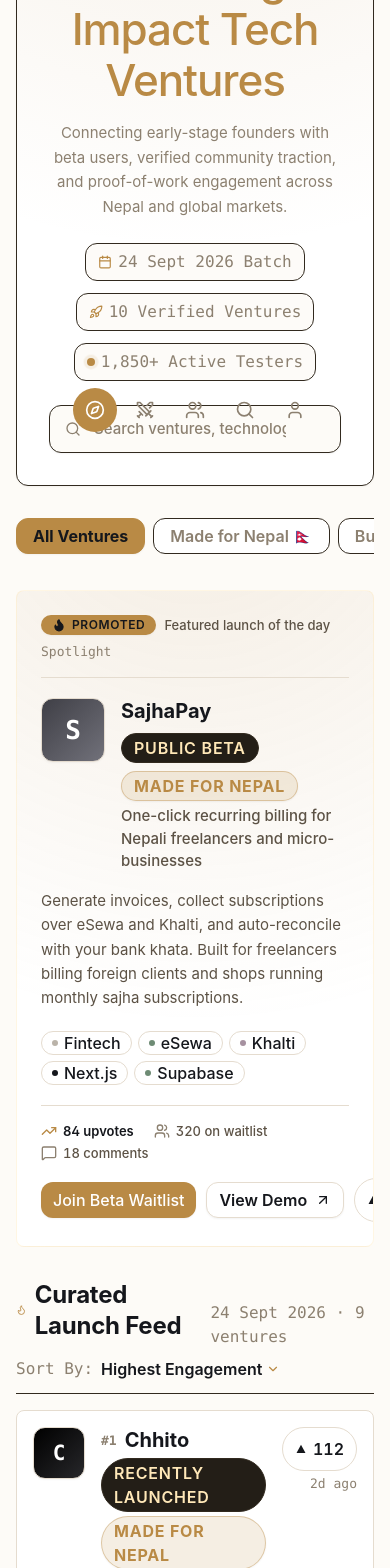
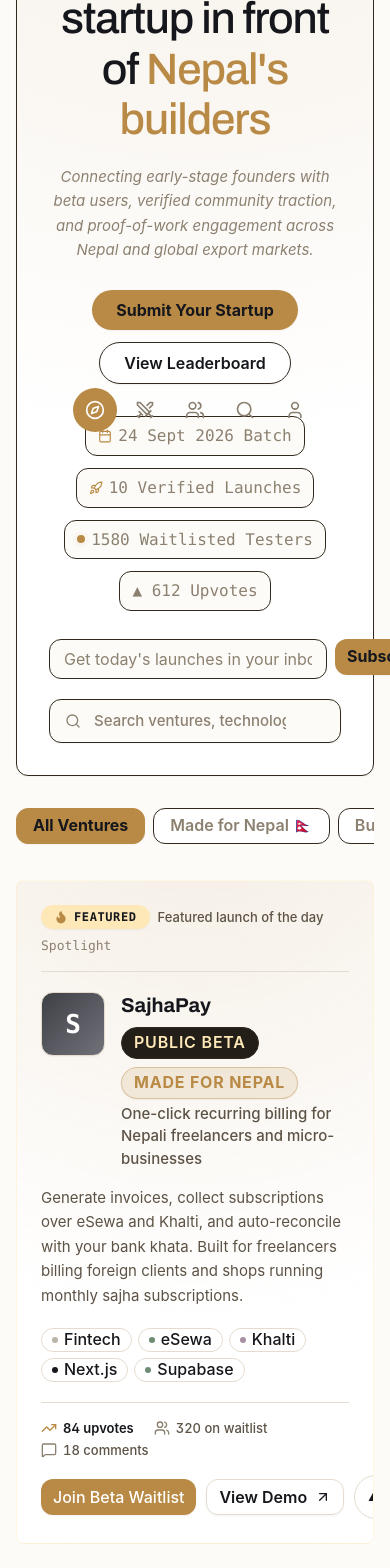
Before and after one commit to tentorProduction/WeFounders, a Next.js app: page / in a window 390 px wide. Shown: the part 380-1948 px from the top of the page. Built offline with nearby package versions, Linux system fonts and the light colour scheme; no server answers; the database is empty.

Commit message:
feat(auralis): complete WeFounders x Auralis Clean Paper Workflow rebuild with Archivo/Instrument/Mono fonts, email digest, live queue position, and #B98A45 palette

```diff
--- a/actions/collab.ts
+++ b/actions/collab.ts
@@ -75,7 +75,7 @@
     authorId: viewer.userId,
     authorName: viewer.backendConfigured
       ? "Founder"
-      : "Wefounder builder (demo)",
+      : "WeFounders builder (demo)",
   });
 
   revalidatePath("/collab");
--- a/app/globals.css
+++ b/app/globals.css
@@ -105,9 +105,22 @@
   }
 
   body {
-    @apply bg-background text-foreground font-sans antialiased;
+    @apply bg-background text-foreground antialiased;
+    font-family: var(--font-instrument), Georgia, serif;
+    font-size: 16px;
+    line-height: 1.6;
     font-feature-settings: "cv02", "ss01";
     text-rendering: optimizeLegibility;
+  }
+
+  h1, h2, h3, h4, h5, h6, .font-display {
+    font-family: var(--font-archivo), sans-serif;
+    font-weight: 500;
+    line-height: 1.04;
+  }
+
+  .font-mono, kbd, code, .font-mono-label {
+    font-family: var(--font-ibm-mono), monospace;
   }
 
   ::selection {
--- a/app/layout.tsx
+++ b/app/layout.tsx
@@ -1,6 +1,5 @@
 import type { Metadata, Viewport } from "next";
-import { GeistSans } from "geist/font/sans";
-import { GeistMono } from "geist/font/mono";
+import { Archivo, Instrument_Serif, IBM_Plex_Mono } from "next/font/google";
 
 import { AnnouncementBanner } from "@/components/layout/announcement-banner";
 import { MobileNav } from "@/components/layout/mobile-nav";
@@ -11,6 +10,24 @@
 
 import "./globals.css";
 
+const archivo = Archivo({
+  subsets: ["latin"],
+  weight: ["500", "600", "700"],
+  variable: "--font-archivo",
+});
+
+const instrumentSerif = Instrument_Serif({
+  subsets: ["latin"],
+  weight: ["400"],
+  variable: "--font-instrument",
+});
+
+const ibmPlexMono = IBM_Plex_Mono({
+  subsets: ["latin"],
+  weight: ["500", "600"],
+  variable: "--font-ibm-mono",
+});
+
 const siteUrl = process.env.NEXT_PUBLIC_SITE_URL || "https://www.wefounders.dev";
 
 export const metadata: Metadata = {
@@ -20,7 +37,7 @@
     template: "%s · WeFounders",
   },
   description:
-    "WeFounders is Nepal's premiere launchpad for world-class startups. Discover new products, get early beta users, upvote, and track local founder bounties.",
+    "WeFounders is Nepal's launchpad for world-class startups. Discover new products, get early beta users, upvote, and track local founder bounties.",
   keywords: [
     "WeFounders",
     "Nepal startups",
@@ -51,7 +68,7 @@
     card: "summary_large_image",
     title: "WeFounders — Nepal's Startup Launch & Beta Platform",
     description:
-      "Nepal's premiere launchpad for world-class startups. Discover, upvote, and launch tech products.",
+      "Nepal's launchpad for world-class startups. Discover, upvote, and launch tech products.",
     creator: "@wefounders_dev",
   },
   robots: {
@@ -70,7 +87,7 @@
 export const viewport: Viewport = {
   themeColor: [
     { media: "(prefers-color-scheme: light)", color: "#FFFFFF" },
-    { media: "(prefers-color-scheme: dark)", color: "#09090B" },
+    { media: "(prefers-color-scheme: dark)", color: "#15171C" },
   ],
 };
 
@@ -112,7 +129,7 @@
     <html
       lang="en"
       suppressHydrationWarning
-      className={`${GeistSans.variable} ${GeistMono.variable}`}
+      className={`${archivo.variable} ${instrumentSerif.variable} ${ibmPlexMono.variable}`}
     >
       <head>
         <script
--- a/components/collab/collab-card.tsx
+++ b/components/collab/collab-card.tsx
@@ -73,7 +73,7 @@
       <h3 className="mt-2 text-h3 font-bold text-foreground leading-snug">{post.title}</h3>
 
       <p className="mt-1 text-caption text-muted-foreground">
-        by {post.author_name ?? "Wefounder builder"}
+        by {post.author_name ?? "WeFounders builder"}
         {post.startup_slug ? (
           <>
             {" · "}
--- a/components/layout/announcement-banner.tsx
+++ b/components/layout/announcement-banner.tsx
@@ -10,7 +10,7 @@
       <div className="mx-auto flex w-full max-w-6xl flex-wrap items-center justify-center gap-x-2 gap-y-0.5 px-4 py-1.5 text-center text-caption font-mono">
         <span className="inline-flex items-center gap-1.5 font-medium">
           <Sparkles className="h-3.5 w-3.5 fill-current" aria-hidden />
-          Wefounder.dev v1.0 is live — High-Contrast Beta Launchpad
+          WeFounders.dev v1.0 is live — Nepal&apos;s Startup Launch &amp; Beta Platform
         </span>
         <span aria-hidden className="hidden opacity-50 sm:inline">
           ·
--- a/components/layout/site-header.tsx
+++ b/components/layout/site-header.tsx
@@ -1,7 +1,8 @@
 "use client";
 
+import { useEffect, useState } from "react";
 import Link from "next/link";
-import { Plus, Trophy, Swords, Users, Search, Info, Award } from "lucide-react";
+import { Plus, Search } from "lucide-react";
 
 import { ThemeToggle } from "@/components/theme-toggle";
 import { Badge } from "@/components/ui/badge";
@@ -9,19 +10,40 @@
 import { UserButton } from "@/components/auth/user-button";
 
 const NAV_LINKS = [
-  { href: "/", label: "Launches", icon: Trophy, badge: null },
-  { href: "/leaderboard", label: "Leaderboard", icon: Award, badge: null },
-  { href: "/quests", label: "Quests", icon: Swords, badge: "NPR Bounties" },
-  { href: "/collab", label: "Community", icon: Users, badge: null },
-  { href: "/about", label: "About", icon: Info, badge: null },
+  { href: "/", label: "Launches" },
+  { href: "/leaderboard", label: "Leaderboard" },
+  { href: "/submit", label: "Submit" },
+  { href: "/about", label: "About" },
 ] as const;
 
 /**
  * Auralis Clean Paper Workflow — Header Navigation Component
  */
 export function SiteHeader() {
+  const [scrollProgress, setScrollProgress] = useState(0);
+
+  useEffect(() => {
+    function handleScroll() {
+      const totalScroll = document.documentElement.scrollHeight - window.innerHeight;
+      if (totalScroll > 0) {
+        setScrollProgress((window.scrollY / totalScroll) * 100);
+      }
+    }
+    window.addEventListener("scroll", handleScroll, { passive: true });
+    return () => window.removeEventListener("scroll", handleScroll);
+  }, []);
+
   return (
     <header className="material-header sticky top-0 z-40 w-full border-b border-[#322A1F]/60">
+      {/* Scroll Progress Bar */}
+      <div
+        className="h-0.5 bg-[#FFE8B8] transition-all duration-75"
+        style={{ width: `${scrollProgress}%` }}
+        role="progressbar"
+        aria-valuenow={scrollProgress}
+        aria-valuemin={0}
+        aria-valuemax={100}
+      />
       <div className="site-container flex h-16 items-center justify-between gap-4">
         {/* Left: Brand Logo & Live Indicator */}
         <div className="flex items-center gap-3">
@@ -43,35 +65,26 @@
           </Link>
 
           {/* Live Visitor Indicator */}
-          <div className="hidden xl:flex items-center gap-1.5 rounded-full bg-[#322A1F]/80 px-2.5 py-0.5 text-tiny font-medium text-[#FFE8B8] border border-[#B98A45]/30">
+          <div className="hidden xl:flex items-center gap-1.5 rounded-full bg-[#322A1F]/80 px-2.5 py-0.5 text-tiny font-mono font-medium text-[#FFE8B8] border border-[#B98A45]/30">
             <span className="relative flex h-2 w-2">
               <span className="animate-ping absolute inline-flex h-full w-full rounded-full bg-[#B98A45] opacity-75"></span>
               <span className="relative inline-flex rounded-full h-2 w-2 bg-[#B98A45]"></span>
             </span>
-            <span>Live Nepal Venture Hub</span>
+            <span>Nepal Launchpad</span>
           </div>
         </div>
 
         {/* Center: Navigation Links */}
         <nav aria-label="Main navigation" className="hidden items-center gap-1 lg:flex">
-          {NAV_LINKS.map((link) => {
-            const Icon = link.icon;
-            return (
+          {NAV_LINKS.map((link) => (
             <Link
               key={link.href}
               href={link.href}
-                className="press-scale inline-flex items-center gap-1.5 rounded-lg px-3 py-1.5 text-caption font-semibold text-muted-foreground transition-all hover:bg-secondary hover:text-foreground"
+              className="press-scale inline-flex items-center gap-1.5 rounded-lg px-3.5 py-1.5 text-caption font-mono uppercase tracking-wider font-semibold text-muted-foreground transition-all hover:bg-secondary hover:text-foreground"
             >
-                <Icon className="h-3.5 w-3.5 text-[#B98A45]" />
               <span>{link.label}</span>
-                {link.badge && (
-                  <span className="rounded-full bg-[#B98A45]/20 px-2 py-0.5 text-[10px] font-bold text-[#B98A45]">
-                    {link.badge}
-                  </span>
-                )}
             </Link>
-            );
-          })}
+          ))}
         </nav>
 
         {/* Right: Search CTA + Auth + Launch Product */}
@@ -94,7 +107,7 @@
           <Button
             asChild
             size="sm"
-            className="hidden sm:inline-flex bg-[#B98A45] text-[#15171C] hover:bg-[#B98A45]/90 font-bold shadow-sm rounded-lg px-4"
+            className="hidden sm:inline-flex bg-[#B98A45] text-[#15171C] hover:bg-[#B98A45]/90 font-bold shadow-sm rounded-full px-5"
           >
             <Link href="/submit">
               <Plus className="h-4 w-4 mr-1" aria-hidden />
@@ -103,7 +116,7 @@
           </Button>
 
           {/* Mobile Icon CTA */}
-          <Button asChild size="icon" className="sm:hidden bg-[#B98A45] text-[#15171C] rounded-lg">
+          <Button asChild size="icon" className="sm:hidden bg-[#B98A45] text-[#15171C] rounded-full">
             <Link href="/submit" aria-label="Submit your startup">
               <Plus className="h-4 w-4" aria-hidden />
             </Link>
--- a/components/startups/discovery-feed.tsx
+++ b/components/startups/discovery-feed.tsx
@@ -1,7 +1,7 @@
 "use client";
 
 import { useMemo, useState } from "react";
-import { Search, X, ChevronDown, Rocket, Calendar, Flame, Award } from "lucide-react";
+import { Search, X, Rocket, Calendar, Flame, Award } from "lucide-react";
 
 import { cn } from "@/lib/utils";
 import type { StartupWithTags } from "@/types/database";
@@ -85,8 +85,21 @@
   const [query, setQuery] = useState("");
   const [filter, setFilter] = useState<FeedFilter>("all");
   const [activeTag, setActiveTag] = useState<TagPillTag | null>(null);
-  const [sortBy, setSortBy] = useState<"popular" | "newest">("popular");
+  const [sortBy, setSortBy] = useState<"popular" | "newest" | "waitlist">("popular");
+  const [digestEmail, setDigestEmail] = useState("");
+  const [digestSubscribed, setDigestSubscribed] = useState(false);
+
   const { getUpvote, toggleUpvote } = useOptimisticUpvotes();
+
+  const totalWaitlistCount = useMemo(
+    () => startups.reduce((sum, s) => sum + s.waitlist_count, 0),
+    [startups]
+  );
+
+  const totalUpvotesCount = useMemo(
+    () => startups.reduce((sum, s) => sum + s.upvotes_count, 0),
+    [startups]
+  );
 
   const results = useMemo(
     () =>
@@ -109,8 +122,15 @@
     const list = results.filter((startup) => startup.id !== featured?.id);
     if (sortBy === "popular") {
       return [...list].sort((a, b) => b.upvotes_count - a.upvotes_count);
+    } else if (sortBy === "waitlist") {
+      return [...list].sort((a, b) => b.waitlist_count - a.waitlist_count);
+    } else {
+      return [...list].sort(
+        (a, b) =>
+          new Date(b.launch_date ?? b.created_at).getTime() -
+          new Date(a.launch_date ?? a.created_at).getTime()
+      );
     }
-    return list;
   }, [results, featured, sortBy]);
 
   const hasFilters = filter !== "all" || query.trim() !== "" || activeTag !== null;
@@ -125,37 +145,61 @@
     setActiveTag((current) => (current?.slug === tag.slug ? null : tag));
   }
 
+  function handleDigestSubmit(e: React.FormEvent) {
+    e.preventDefault();
+    if (digestEmail.trim()) {
+      setDigestSubscribed(true);
+    }
+  }
+
   return (
     <div className="space-y-8">
       {/* Auralis Clean Paper Workflow — Hero Section */}
       <section className="relative rounded-lg border border-[#322A1F] bg-card p-8 sm:p-12 shadow-sm text-center godly-bg-glow">
-        <div className="relative z-10 space-y-4">
-          {/* Badge */}
-          <div className="inline-flex items-center gap-2 rounded-full border border-[#B98A45]/30 bg-[#322A1F]/60 px-3.5 py-1 text-tiny font-mono font-bold text-[#FFE8B8]">
+        <div className="relative z-10 space-y-5">
+          {/* Mono Eyebrow */}
+          <div className="inline-flex items-center gap-2 rounded-full border border-[#B98A45]/40 bg-[#322A1F]/80 px-3.5 py-1 text-tiny font-mono font-bold uppercase tracking-widest text-[#FFE8B8]">
             <Award className="h-3.5 w-3.5 text-[#B98A45]" />
-            <span>Nepal Premier Startup Launch &amp; Discovery Hub</span>
+            <span>NEPAL&apos;S STARTUP LAUNCH PLATFORM</span>
           </div>
 
-          {/* Main Title */}
-          <h1 className="mx-auto max-w-3xl text-display font-medium tracking-tight text-foreground sm:text-display">
-            Build and Launch <span className="text-[#B98A45]">High-Impact Tech Ventures</span>
+          {/* Archivo Display Headline */}
+          <h1 className="mx-auto max-w-4xl text-display font-medium tracking-tight text-foreground sm:text-display">
+            Launch your startup in front of <span className="text-[#B98A45]">Nepal&apos;s builders</span>
           </h1>
 
-          {/* Subtitle */}
-          <p className="mx-auto max-w-xl text-body text-muted-foreground leading-relaxed">
-            Connecting early-stage founders with beta users, verified community traction, and proof-of-work engagement across Nepal and global markets.
+          {/* Instrument Serif Subhead */}
+          <p className="mx-auto max-w-2xl text-body text-muted-foreground leading-relaxed italic">
+            Connecting early-stage founders with beta users, verified community traction, and proof-of-work engagement across Nepal and global export markets.
           </p>
 
-          {/* Stats Ticker Bar */}
-          <div className="pt-2 flex flex-wrap items-center justify-center gap-3 text-tiny font-mono text-muted-foreground">
+          {/* Primary Gold Pill CTA + Secondary Outline CTA */}
+          <div className="flex flex-wrap items-center justify-center gap-3 pt-2">
+            <Button
+              asChild
+              className="bg-[#B98A45] text-[#15171C] hover:bg-[#B98A45]/90 font-bold rounded-full px-6 py-5"
+            >
+              <a href="/submit">Submit Your Startup</a>
+            </Button>
+            <Button
+              asChild
+              variant="outline"
+              className="border-[#322A1F] text-foreground hover:bg-secondary rounded-full px-6 py-5"
+            >
+              <a href="/leaderboard">View Leaderboard</a>
+            </Button>
+          </div>
+
+          {/* Real Verified Stats Ticker Bar */}
+          <div className="pt-3 flex flex-wrap items-center justify-center gap-3 text-tiny font-mono text-muted-foreground">
             <div className="flex items-center gap-1.5 rounded-lg border border-[#322A1F] bg-background/80 px-3 py-1.5">
               <Calendar className="h-3.5 w-3.5 text-[#B98A45]" />
-              <span>{batchDate} Batch</span>
+              <span><time dateTime={new Date().toISOString()}>{batchDate}</time> Batch</span>
             </div>
 
             <div className="flex items-center gap-1.5 rounded-lg border border-[#322A1F] bg-background/80 px-3 py-1.5">
               <Rocket className="h-3.5 w-3.5 text-[#B98A45]" />
-              <span>{startups.length} Verified Ventures</span>
+              <span>{startups.length} Verified Launches</span>
             </div>
 
             <div className="flex items-center gap-1.5 rounded-lg border border-[#322A1F] bg-background/80 px-3 py-1.5">
@@ -163,12 +207,39 @@
                 <span className="animate-ping absolute inline-flex h-full w-full rounded-full bg-[#B98A45] opacity-75"></span>
                 <span className="relative inline-flex rounded-full h-2 w-2 bg-[#B98A45]"></span>
               </span>
-              <span>1,850+ Active Testers</span>
+              <span>{totalWaitlistCount} Waitlisted Testers</span>
+            </div>
+
+            <div className="flex items-center gap-1.5 rounded-lg border border-[#322A1F] bg-background/80 px-3 py-1.5">
+              <span>▲ {totalUpvotesCount} Upvotes</span>
             </div>
           </div>
 
+          {/* Digest Email Capture Above the Fold */}
+          <div className="mx-auto mt-4 max-w-md pt-2">
+            {digestSubscribed ? (
+              <div className="rounded-lg border border-[#B98A45]/40 bg-[#B98A45]/15 p-3 text-caption font-medium text-[#FFE8B8]">
+                ✓ You&apos;re subscribed to daily WeFounders launches!
+              </div>
+            ) : (
+              <form onSubmit={handleDigestSubmit} className="flex gap-2">
+                <input
+                  type="email"
+                  required
+                  value={digestEmail}
+                  onChange={(e) => setDigestEmail(e.target.value)}
+                  placeholder="Get today's launches in your inbox…"
+                  className="h-10 flex-1 rounded-lg border border-[#322A1F] bg-background px-3.5 text-caption placeholder:text-muted-foreground focus:outline-none focus:ring-2 focus:ring-[#B98A45]"
+                />
+                <Button type="submit" size="sm" className="bg-[#B98A45] text-[#15171C] font-bold rounded-lg shrink-0">
+                  Subscribe
+                </Button>
+              </form>
+            )}
+          </div>
+
           {/* Search Input Bar */}
-          <div className="relative mx-auto mt-6 max-w-xl">
+          <div className="relative mx-auto mt-4 max-w-xl">
             <Search
               className="pointer-events-none absolute left-4 top-1/2 h-4 w-4 -translate-y-1/2 text-muted-foreground"
               aria-hidden
@@ -179,7 +250,7 @@
               onChange={(event) => setQuery(event.target.value)}
               placeholder="Search ventures, technologies, eSewa, AI copilots…"
               aria-label="Search ventures"
-              className="h-12 w-full rounded-lg border border-[#322A1F] bg-background pl-11 pr-10 text-body font-medium shadow-sm transition-all placeholder:text-muted-foreground focus-visible:outline-none focus-visible:ring-2 focus-visible:ring-[#B98A45]"
+              className="h-11 w-full rounded-lg border border-[#322A1F] bg-background pl-11 pr-10 text-body font-medium shadow-sm transition-all placeholder:text-muted-foreground focus-visible:outline-none focus-visible:ring-2 focus-visible:ring-[#B98A45]"
             />
             {query && (
               <button
@@ -249,23 +320,25 @@
         <div className="flex flex-wrap items-baseline justify-between gap-2 border-b border-[#322A1F] pb-3">
           <div className="flex items-baseline gap-3">
             <h2 className="text-heading font-bold text-foreground flex items-center gap-2">
-              <Flame className="h-4 w-4 text-[#B98A45]" /> Curated Launch Feed
+              <Flame className="h-4 w-4 text-[#B98A45]" /> Today&apos;s Launches
             </h2>
             <span className="text-caption text-muted-foreground font-mono">
-              {batchDate} · {feed.length} {feed.length === 1 ? "venture" : "ventures"}{hasFilters && " filtered"}
+              <time dateTime={new Date().toISOString()}>{batchDate}</time> · {feed.length} {feed.length === 1 ? "venture" : "ventures"}{hasFilters && " filtered"}
             </span>
           </div>
 
-          <div className="flex items-center gap-2">
-            <span className="text-caption text-muted-foreground font-mono">Sort By:</span>
-            <button
-              type="button"
-              onClick={() => setSortBy(sortBy === "popular" ? "newest" : "popular")}
-              className="inline-flex items-center gap-1 text-caption font-semibold text-foreground hover:text-[#B98A45] focus:outline-none"
+          {/* Working Real Sort Dropdown */}
+          <div className="flex items-center gap-2 font-mono text-tiny">
+            <span className="text-muted-foreground uppercase">Sort:</span>
+            <select
+              value={sortBy}
+              onChange={(e) => setSortBy(e.target.value as "popular" | "newest" | "waitlist")}
+              className="rounded-lg border border-[#322A1F] bg-background px-3 py-1.5 text-caption font-semibold text-foreground focus:outline-none focus:ring-1 focus:ring-[#B98A45]"
             >
-              {sortBy === "popular" ? "Highest Engagement" : "Chronological"}
-              <ChevronDown className="h-3.5 w-3.5 text-[#B98A45]" />
-            </button>
+              <option value="popular">Top Upvoted</option>
+              <option value="newest">Chronological</option>
+              <option value="waitlist">Most Waitlisted</option>
+            </select>
           </div>
         </div>
 
--- a/components/startups/featured-spotlight.tsx
+++ b/components/startups/featured-spotlight.tsx
@@ -40,9 +40,9 @@
       {/* Top Meta Header Bar */}
       <div className="flex flex-wrap items-center justify-between gap-2 border-b border-border pb-4 mb-5">
         <div className="flex items-center gap-2">
-          <Badge className="gap-1.5 bg-primary text-primary-foreground font-semibold text-badge uppercase tracking-wider px-2.5 py-0.5">
-            <Flame className="h-3.5 w-3.5 fill-current" aria-hidden />
-            Promoted
+          <Badge className="gap-1.5 bg-[#FFE8B8] text-[#15171C] font-mono font-bold text-badge uppercase tracking-wider px-3 py-1 rounded-full shadow-xs">
+            <Flame className="h-3.5 w-3.5 fill-current text-[#B98A45]" aria-hidden />
+            FEATURED
           </Badge>
           <span className="text-meta font-medium text-text-secondary">
             Featured launch of the day
--- a/components/startups/startup-card.tsx
+++ b/components/startups/startup-card.tsx
@@ -143,15 +143,30 @@
           )}
         </div>
 
-        {/* Right: Upvote Control & Time */}
-        <div className="flex shrink-0 flex-col items-end gap-1">
+        {/* Right: Upvote Control & Action Links */}
+        <div className="flex shrink-0 flex-col items-end gap-1.5">
           <UpvoteButton
             count={upvote.count}
             voted={upvote.voted}
             pending={upvote.pending}
             onToggle={upvote.onToggle}
           />
-          <span className="text-meta text-text-muted font-mono text-right">
+          <div className="flex items-center gap-2 text-tiny font-mono text-muted-foreground">
+            <Link
+              href={`/startups/${startup.slug}#waitlist`}
+              className="hover:text-[#B98A45] hover:underline font-semibold"
+            >
+              Waitlist ({startup.waitlist_count})
+            </Link>
+            <span>•</span>
+            <Link
+              href={`/startups/${startup.slug}`}
+              className="hover:text-foreground flex items-center gap-1"
+            >
+              💬 {startup.comments_count}
+            </Link>
+          </div>
+          <span className="text-[11px] text-muted-foreground font-mono text-right">
             {timeAgo(startup.launch_date ?? startup.created_at)}
           </span>
         </div>
```
Also changed, not shown: app/leaderboard/page.tsx (+8 -8 lines), app/submit/page.tsx (+4 -4 lines), lib/email/templates.ts (+7 -7 lines). Lines whose indentation alone changed are shown as unchanged.
